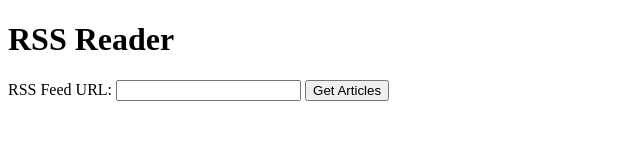
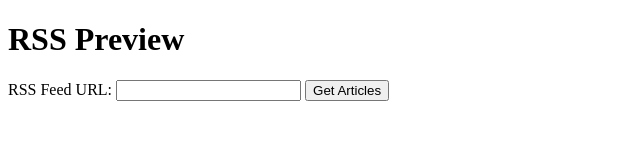
Before and after one commit to zkjq/rsspr, a plain HTML site: page index.html in a window 1280 px wide. Shown: the full height of the page, 0-640 px from the left. Drawn offline with nearby package versions, Linux system fonts and the light colour scheme.

Commit message:
Update index.html

```diff
--- a/index.html
+++ b/index.html
@@ -6,7 +6,7 @@
     <script src="https://code.jquery.com/jquery-3.5.1.min.js"></script>
 </head>
 <body>
-    <h1>RSS Reader</h1>
+    <h1>RSS Preview</h1>
     <form>
         <label for="rss-feed">RSS Feed URL:</label>
         <input type="text" id="rss-feed" name="rss-feed" required>
```
